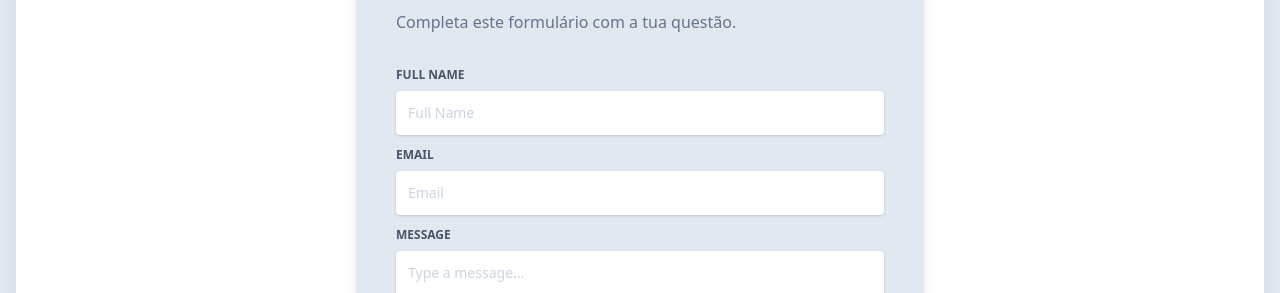
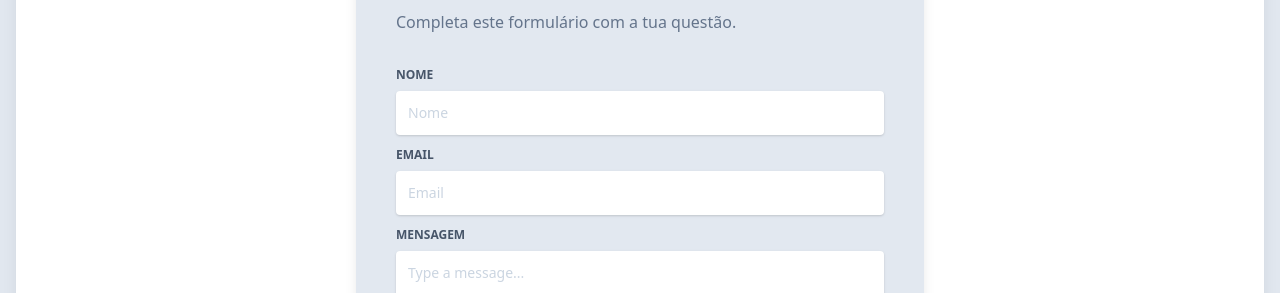
Before and after one commit to JosePedroMoreiraSilva/zepedro, a React (Create React App) app: page / in a window 1280 px wide. Shown: the part 847-1140 px from the top of the page. Built offline with nearby package versions, Linux system fonts and the light colour scheme.

Commit message:
With mail working

```diff
--- a/api/mail.js
+++ b/api/mail.js
@@ -21,6 +21,7 @@ module.exports = async (req, res) => {
       });
   });
 
+  //mudar isto para variáveis de ambiente
     const mailData = {
       from: {
           address: "gofuther.company@gmail.com",
--- a/src/components/ContactForm.js
+++ b/src/components/ContactForm.js
@@ -12,9 +12,9 @@ function ContactForm() {
     console.log("Sending");
 
     let data = {
-      name: name,
-      email: email,
-      message: message,
+      name: "teste",
+      email: "sfdkfdkf",
+      message: "fdfdfdfddf",
     };
 
     fetch("https://zepedro.vercel.app/api/mail", {
@@ -55,12 +55,13 @@ function ContactForm() {
                       className="block uppercase text-blueGray-600 text-xs font-bold mb-2"
                       htmlFor="full-name"
                     >
-                      Full Name
+                      Nome
                     </label>
                     <input
                       type="text"
                       className="border-0 px-3 py-3 placeholder-blueGray-300 text-blueGray-600 bg-white rounded text-sm shadow focus:outline-none focus:ring w-full ease-linear transition-all duration-150"
-                      placeholder="Full Name"
+                      placeholder="Nome"
+                      value={name}
                       onChange={(e) => {
                         setName(e.target.value);
                       }}
@@ -78,6 +79,7 @@ function ContactForm() {
                       type="email"
                       className="border-0 px-3 py-3 placeholder-blueGray-300 text-blueGray-600 bg-white rounded text-sm shadow focus:outline-none w-full focus:ring ease-linear transition-all duration-150"
                       placeholder="Email"
+                      value={email}
                       onChange={(e) => {
                         setEmail(e.target.value);
                       }}
@@ -89,11 +91,12 @@ function ContactForm() {
                       className="block uppercase text-blueGray-600 text-xs font-bold mb-2"
                       htmlFor="message"
                     >
-                      Message
+                      Mensagem
                     </label>
                     <textarea
                       className="border-0 px-3 py-3 placeholder-blueGray-300 text-blueGray-600 bg-white rounded text-sm shadow focus:outline-none w-full focus:ring"
                       placeholder="Type a message..."
+                      value={message}
                       onChange={(e) => {
                         setMessage(e.target.value);
                       }}
```
